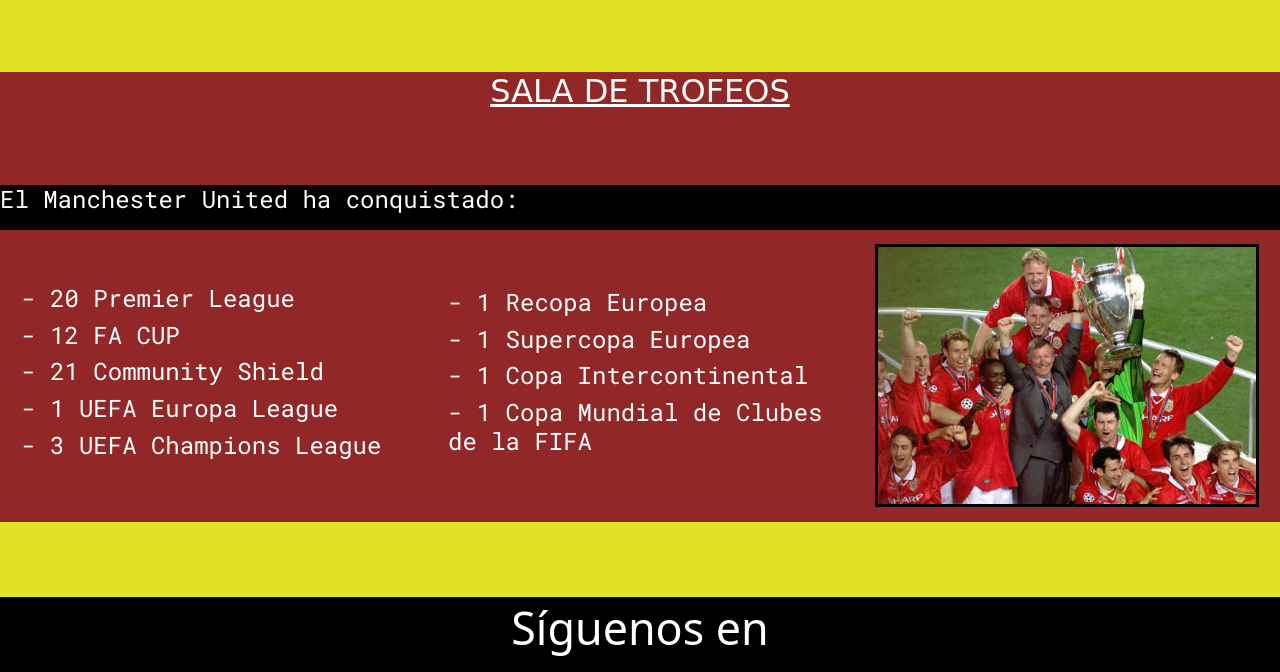
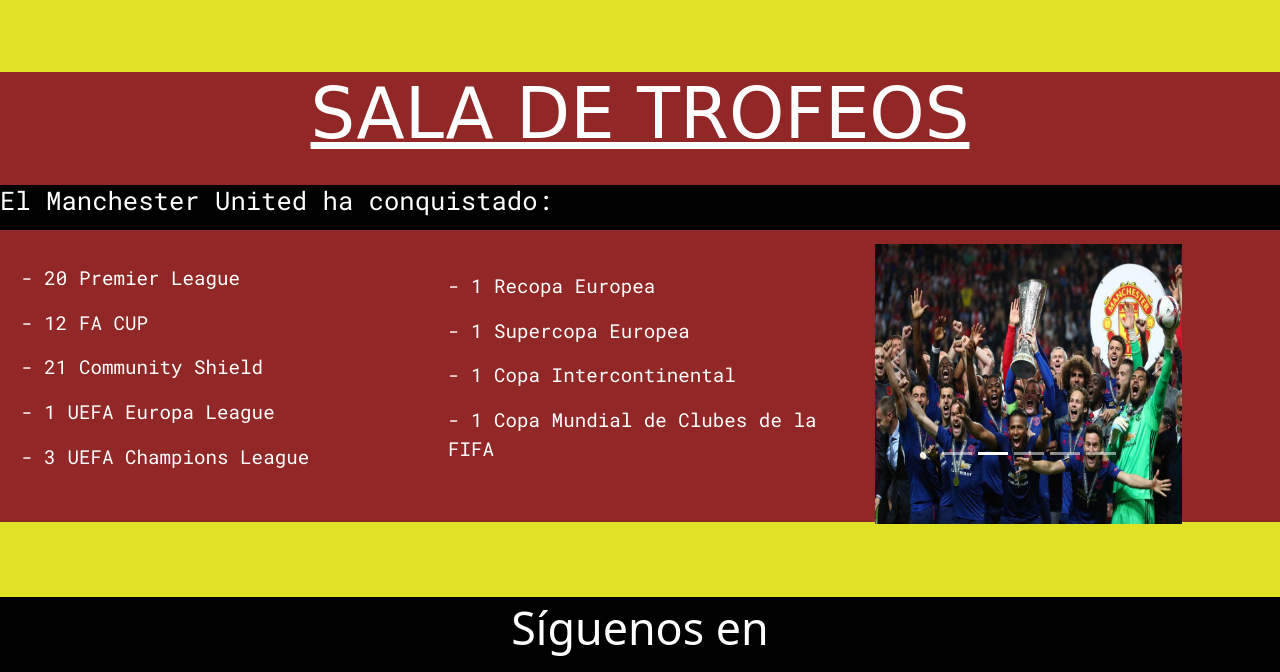
Before and after one commit to SantiagoEscalanteCarrion/ProyectoFinalDesarrolloWebCoderhouse_SantiagoEscalanteCarrion, a plain HTML site: page paginas/historia.html in a window 1280 px wide. Shown: the part 1219-1891 px from the top of the page. Drawn offline with nearby package versions, Linux system fonts and the light colour scheme; a web font is replaced by a local one.

Commit message:
Bootstrap v3 - Proyecto Final DW Santiago Escalante Carrion

```diff
--- a/estilo/estilo.css
+++ b/estilo/estilo.css
@@ -260,14 +260,22 @@
     height: 25%;
 }
 
+#tituloHistoriaTres h2{
+    font-size: 5.5vw;
+}
+
+
 #lineaEsteticaHistoriaTres{
     color: white;
     background-color: black;
     height: 10%;
     text-decoration: none;
-    font-size: 2vw;
     font-family: 'Roboto Mono', monospace;
 
+}
+
+#lineaEsteticaHistoriaTres h4{
+    font-size: 2vw;
 }
 
 #salaDeTrofeos{
@@ -281,22 +289,27 @@
     width: 30%;
     color: white;
     text-decoration: none;
-    font-size: 2vw;
     font-family: 'Roboto Mono', monospace;
+}
+
+#enumeracionUnoHistoriaTres p{
+    font-size: 1.5vw;
 }
 
 #enumeracionDosHistoriaTres{
     width: 30%;
     color: white;
     text-decoration: none;
-    font-size: 1.75vw;
     font-family: 'Roboto Mono', monospace;
+}
+
+#enumeracionDosHistoriaTres p{
+    font-size: 1.5vw;
 }
 
 #imgHistoriaTres{
     width: 30%;
     height: 90%;
-    border: 3px solid black;
 }
 
 /* INICIO DE resultados.html */
@@ -499,7 +512,7 @@
     }
 
     #grillaHistoria{
-        grid-template-rows: 50px 150px 50px 150px 50px 225px 25px;
+        grid-template-rows: 50px 150px 50px 150px 50px 250px 25px;
         grid-template-areas: "a1"
                              "a2"
                              "a3"
@@ -518,7 +531,11 @@
     }
 
     #padreHistoriaTres{
-        height: 200px;
+        height: 250px;
+    }
+
+    #imgHistoriaTres .slide img{
+        height: 15vh;
     }
 
     #grillaResultados{
@@ -652,6 +669,10 @@
         height: 450px;
     }
 
+    #imgHistoriaTres .slide img{
+        height: 35vh;
+    }
+
     #grillaResultados{
         grid-template-rows: 75px 330px 75px 330px 75px;
         grid-template-areas: "a1"
--- a/paginas/historia.html
+++ b/paginas/historia.html
@@ -92,20 +92,53 @@
                 </div>
                 <div id="salaDeTrofeos">
                     <div id="enumeracionUnoHistoriaTres">
-                        <h4>- 20 Premier League</h4>
-                        <h4>- 12 FA CUP</h4>
-                        <h4>- 21 Community Shield</h4>
-                        <h4>- 1 UEFA Europa League</h4>
-                        <h4>- 3 UEFA Champions League</h4>
+                        <p>- 20 Premier League</p>
+                        <p>- 12 FA CUP</p>
+                        <p>- 21 Community Shield</p>
+                        <p>- 1 UEFA Europa League</p>
+                        <p>- 3 UEFA Champions League</p>
                     </div>
                     <div id="enumeracionDosHistoriaTres">
-                        <h4>- 1 Recopa Europea</h4>
-                        <h4>- 1 Supercopa Europea</h4>
-                        <h4>- 1 Copa Intercontinental</h4>
-                        <h4>- 1 Copa Mundial de Clubes de la FIFA</h4>
+                        <p>- 1 Recopa Europea</p>
+                        <p>- 1 Supercopa Europea</p>
+                        <p>- 1 Copa Intercontinental</p>
+                        <p>- 1 Copa Mundial de Clubes de la FIFA</p>
                     </div>
                     <div id="imgHistoriaTres" data-aos="flip-down">
-                        <img src="../Imagenes/champions.jpg" alt="campeones">
+                        <div id="carouselExampleIndicators" class="carousel slide" data-bs-ride="carousel">
+                            <div class="carousel-indicators">
+                              <button type="button" data-bs-target="#carouselExampleIndicators" data-bs-slide-to="0" class="active" aria-current="true" aria-label="Slide 1"></button>
+                              <button type="button" data-bs-target="#carouselExampleIndicators" data-bs-slide-to="1" aria-label="Slide 2"></button>
+                              <button type="button" data-bs-target="#carouselExampleIndicators" data-bs-slide-to="2" aria-label="Slide 3"></button>
+                              <button type="button" data-bs-target="#carouselExampleIndicators" data-bs-slide-to="3" aria-label="Slide 4"></button>
+                              <button type="button" data-bs-target="#carouselExampleIndicators" data-bs-slide-to="4" aria-label="Slide 5"></button>
+                            </div>
+                            <div class="carousel-inner">
+                              <div class="carousel-item active">
+                                <img src="../Imagenes/premier 1.jpg" class="d-block w-100" alt="...">
+                              </div>
+                              <div class="carousel-item">
+                                <img src="../Imagenes/europa.jpg" class="d-block w-100" alt="...">
+                              </div>
+                              <div class="carousel-item">
+                                <img src="../Imagenes/premier 2.jpg" class="d-block w-100" alt="...">
+                              </div>
+                              <div class="carousel-item">
+                                <img src="../Imagenes/champions.jpg" class="d-block w-100" alt="...">
+                              </div>
+                              <div class="carousel-item">
+                                <img src="../Imagenes/premier 3.jpg" class="d-block w-100" alt="...">
+                              </div>
+                            </div>
+                            <button class="carousel-control-prev" type="button" data-bs-target="#carouselExampleIndicators" data-bs-slide="prev">
+                              <span class="carousel-control-prev-icon" aria-hidden="true"></span>
+                              <span class="visually-hidden">Previous</span>
+                            </button>
+                            <button class="carousel-control-next" type="button" data-bs-target="#carouselExampleIndicators" data-bs-slide="next">
+                              <span class="carousel-control-next-icon" aria-hidden="true"></span>
+                              <span class="visually-hidden">Next</span>
+                            </button>
+                        </div>
                     </div>
                 </div>
             </div>
```
Also changed, not shown: index.html (+1 -1 lines), Imagenes/europa.jpg (added), Imagenes/premier 1.jpg (added), Imagenes/premier 2.jpg (added), Imagenes/premier 3.jpg (added).
